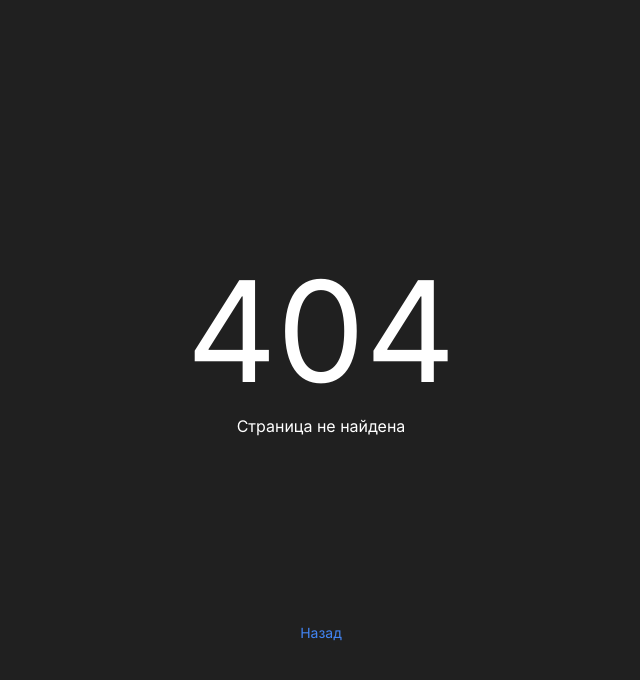
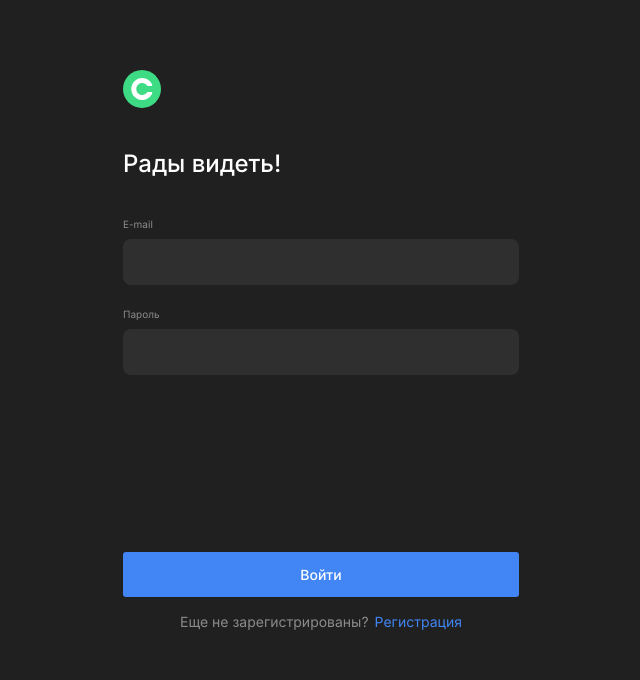
Before and after one commit to forestpk13/movies-explorer-frontend, a React (Create React App) app: page /signin in a window 1280 px wide. Before the commit this address had no page. Shown: the top 680 px of the page, without its empty margins (319-959 px from the left). Built offline with nearby package versions, Linux system fonts and the light colour scheme.

Commit message:
login page added

```diff
--- a/src/components/App/App.jsx
+++ b/src/components/App/App.jsx
@@ -5,6 +5,7 @@ import Landing from '../Landing/Landing';
 import Header from '../Header/Header';
 import Footer from '../Footer/Footer';
 import Register from '../Register/Register';
+import Login from '../Login/Login';
 import PageNotFound from '../PageNotFound/PageNotFound';
 import {
   pagesWithHeader,
@@ -26,6 +27,7 @@ function App() {
             <Routes>
               <Route path='/' element={<Landing />} />
               <Route path='/signup' element={<Register />} />
+              <Route path='/signin' element={<Login />} />
               <Route path='*' element={<PageNotFound />} />
             </Routes>
             {isPageWithFooter && <Footer />}
--- a/src/components/Form/Form.jsx
+++ b/src/components/Form/Form.jsx
@@ -19,10 +19,12 @@ function Form({ page }) {
       text: 'Зарегистрироваться',
     };
 
+  let isRegisterPage = page === 'register' ? true : false;
+
   return (
     <form className={`form`}>
       <fieldset className='form__fields'>
-      <FormInput
+      {isRegisterPage && <FormInput
         value={values.name}
         error={errors.name}
         onChange={onChange}
@@ -31,7 +33,7 @@ function Form({ page }) {
         type='text'
         required
         minLength='3'
-      />
+      />}
       <FormInput
         value={values.email}
         error={errors.email}
--- /dev/null
+++ b/src/components/Login/Login.jsx
@@ -0,0 +1,20 @@
+import UserPage from '../UserPage/UserPage';
+import Form from '../Form/Form';
+
+function Login () {
+  const texts = {
+    heading: 'Рады видеть!',
+    caption: 'Еще не зарегистрированы?',
+    buttonText: 'Регистрация'
+  }
+
+  return (
+    <main className='login'>
+      <UserPage texts={texts}>
+        <Form page='login' />
+      </UserPage>
+    </main>
+  );
+}
+
+export default Login;
--- a/src/components/Register/Register.jsx
+++ b/src/components/Register/Register.jsx
@@ -11,7 +11,7 @@ function Register() {
   return (
     <main className='register'>
       <UserPage texts={texts}>
-        <Form type='register' />
+        <Form page='register' />
       </UserPage>
     </main>
   );
--- a/src/components/UserPage/UserPage.css
+++ b/src/components/UserPage/UserPage.css
@@ -1,7 +1,10 @@
 .user-page {
+  display: flex;
+  flex-direction: column;
   max-width: 396px;
   margin: 0 auto;
   padding: 70px 0 0 0;
+  min-height: 560px;
 }
 
 .user-page__logo {
```
